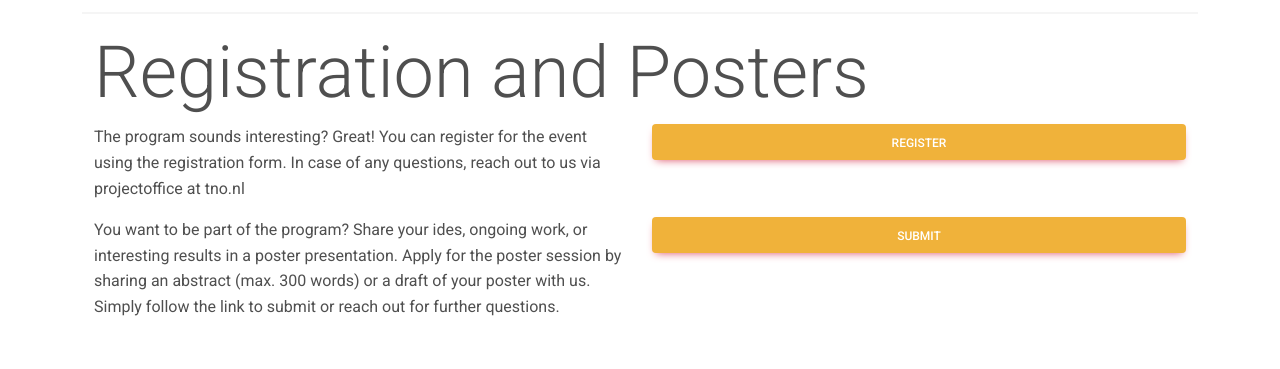
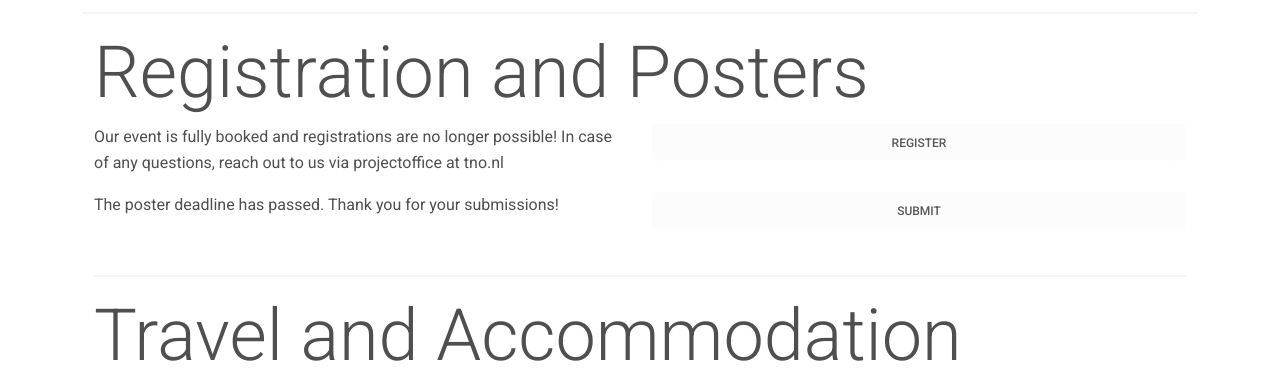
Before and after one commit to katharinakohls/fuse_website, a website: page index.html in a window 1280 px wide. Shown: the part 3080-3449 px from the top of the page. Drawn offline with Linux system fonts and the light colour scheme.

Commit message:
event booked

```diff
--- a/index.html
+++ b/index.html
@@ -222,26 +222,31 @@
     <h1 class="display-2">Registration and Posters</h1>
       <div class="row align-items-start">
 
+        <!-- <div class="col">
+          <p>The program sounds interesting? Great! You can register for the event using the registration form. In case
+            of any questions, reach out to us via projectoffice at tno.nl</p>
+        </div> -->
+
         <div class="col">
-          <p>The program sounds interesting? Great! You can register for the event using the registration form. In case
+          <p>Our event is fully booked and registrations are no longer possible! In case
             of any questions, reach out to us via projectoffice at tno.nl</p>
         </div>
 
         <div class="col">
           <form action="https://forms.office.com/e/bu5Gx6r5S8" method="get" target="_blank">
-            <button type="submit" class="btn btn-danger btn-block" style="background-color: #F0B23A; vertical-align: middle;">Register</button>
+            <button disabled type="submit" class="btn btn-light btn-block" style="vertical-align: middle;">Register</button>
           </form>
         </div>
 
         <div class="w-100"></div>
 
           <div class="col">
-            <p>You want to be part of the program? Share your ides, ongoing work, or interesting results in a poster presentation. Apply for the poster session by sharing an abstract (max. 300 words) or a draft of your poster with us. Simply follow the link to submit or reach out for further questions.</p>
+            <p>The poster deadline has passed. Thank you for your submissions!</p>
           </div>
 
           <div class="col">
             <form action="mailto:shiva.azizzadeh@ru.nl" method="get" target="_blank">
-              <button type="submit" class="btn btn-danger btn-block" style="background-color: #F0B23A; vertical-align: middle;">Submit</button>
+              <button disabled type="submit" class="btn btn-light btn-block" style="vertical-align: middle;">Submit</button>
             </form>
           </div>
 
```
